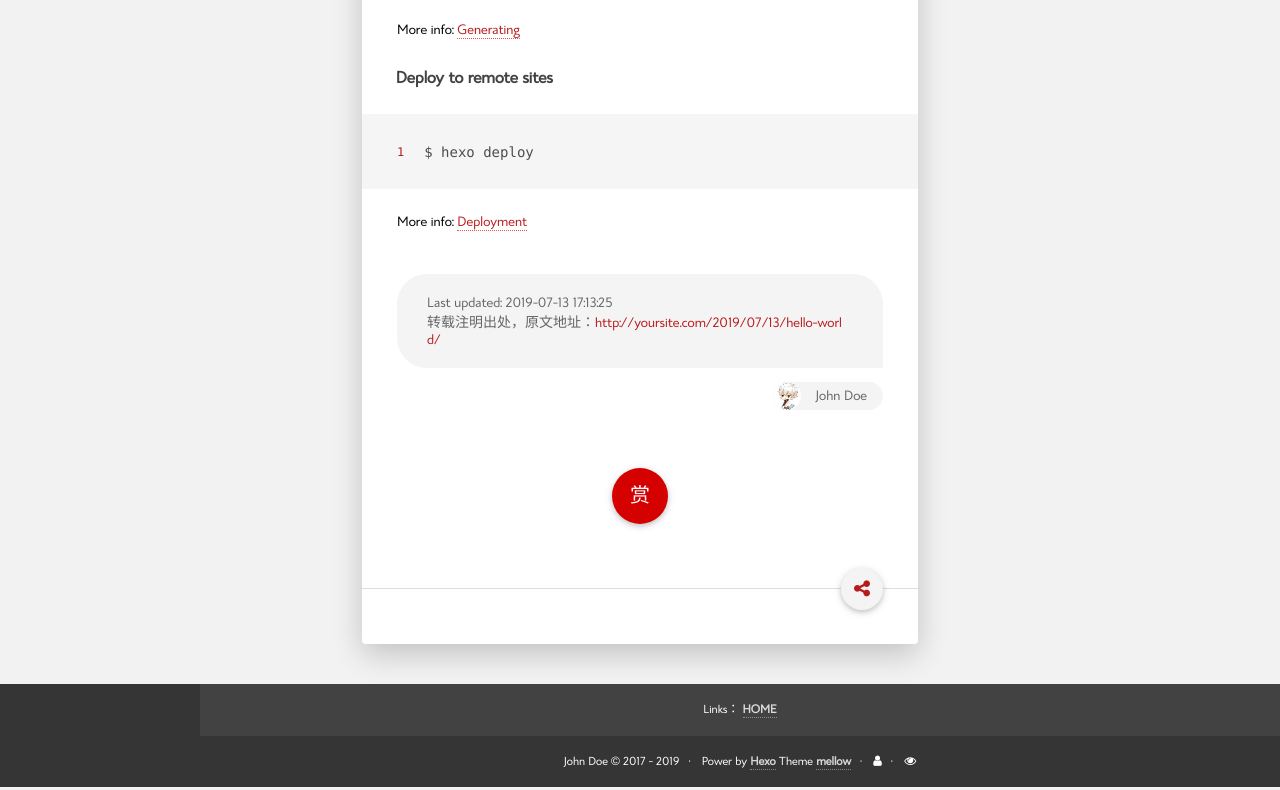
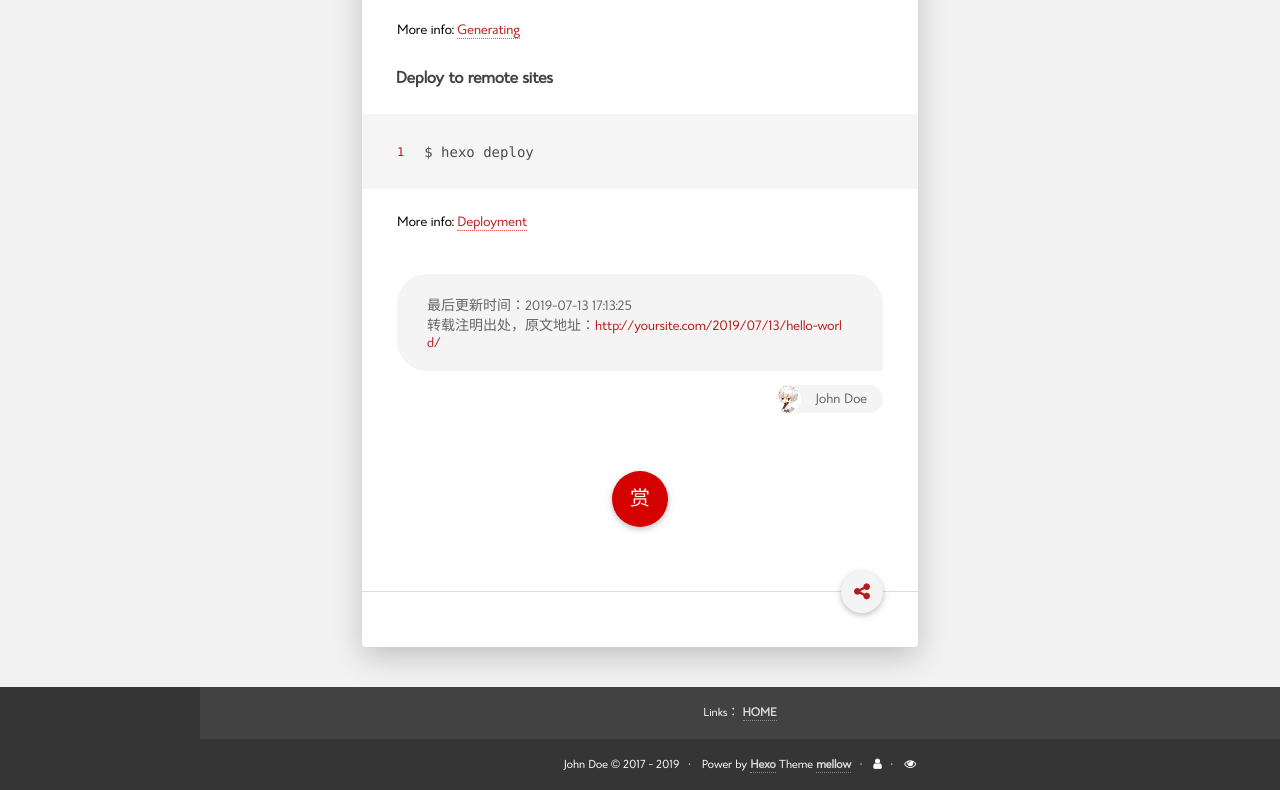
Before and after one commit to WiseJayer/WiseJayer.github.io, a plain HTML site: page 2019/07/13/hello-world/index.html in a window 1280 px wide. Shown: the part 1055-1845 px from the top of the page. Drawn offline with nearby package versions, Linux system fonts and the light colour scheme; some packages are replaced by stand-ins of ours; a script that the page names is missing.

Commit message:
Site updated: 2019-07-13 22:08:17

```diff
--- a/2019/07/13/hello-world/index.html
+++ b/2019/07/13/hello-world/index.html
@@ -229,7 +229,7 @@
     <div class="content">
 
 <span class="post-time">
-    Last updated: <time datetime="2019-07-13T09:13:25.933Z" itemprop="dateUpdated">2019-07-13 17:13:25</time>
+    最后更新时间：<time datetime="2019-07-13T09:13:25.933Z" itemprop="dateUpdated">2019-07-13 17:13:25</time>
 </span><br>
 
 
```
